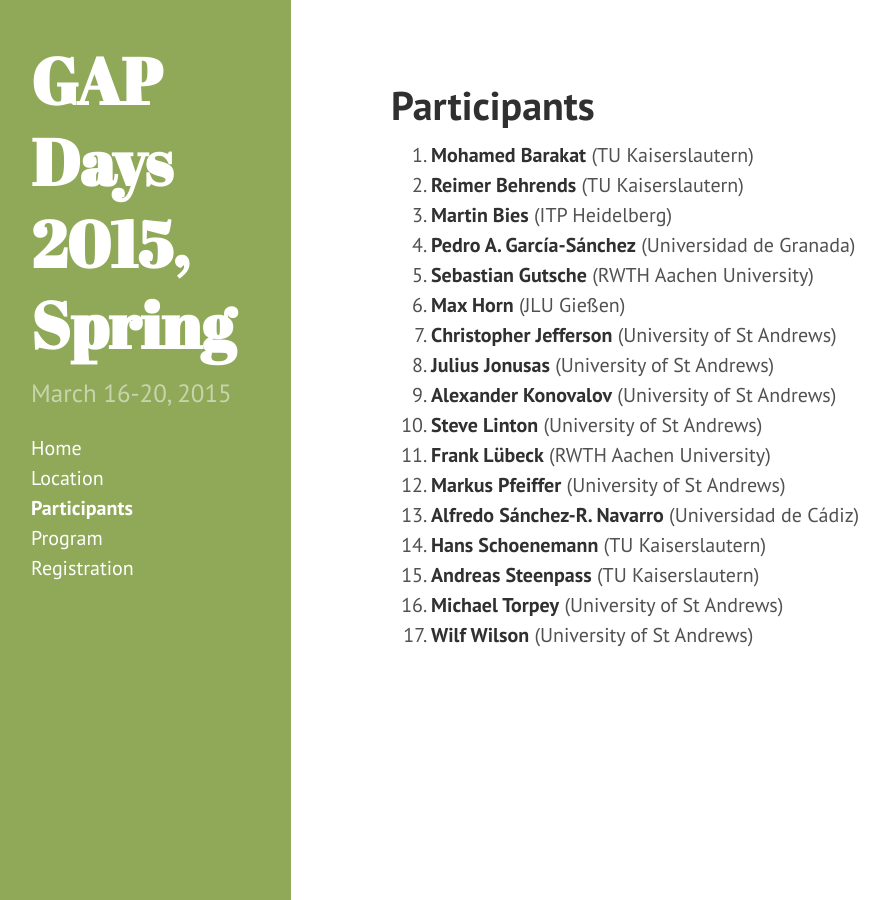
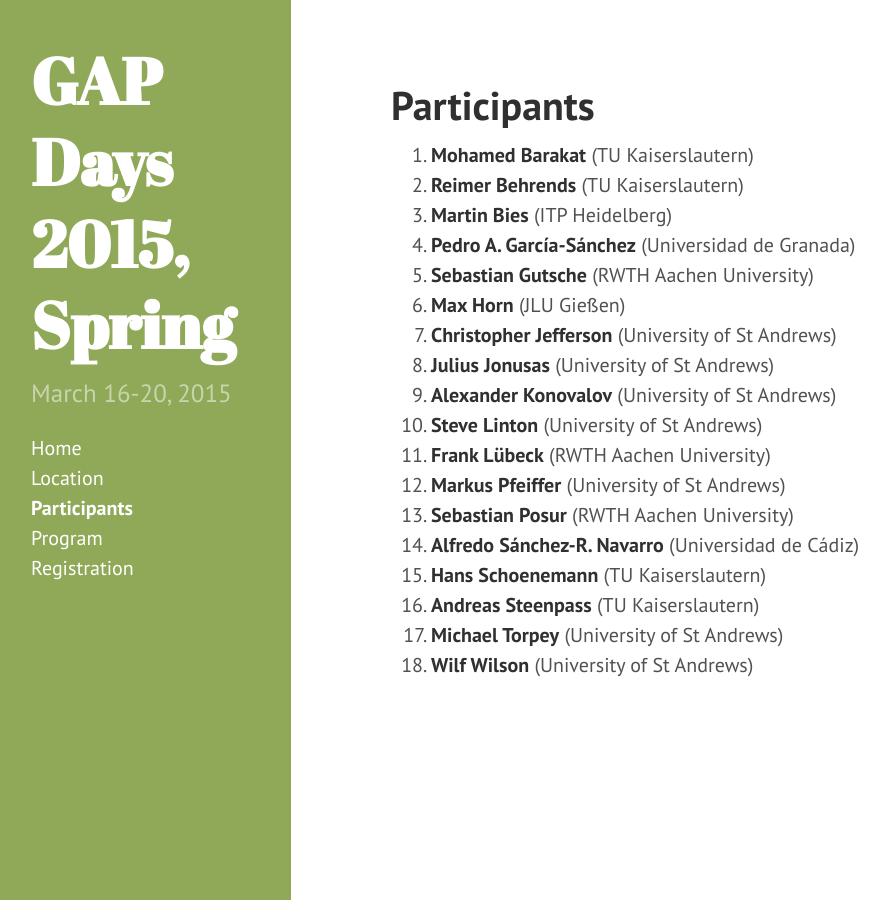
Before and after one commit to gapdays/gapdays2015-spring, a Jekyll site: the page built from participants.md, in a window 1280 px wide. Shown: the whole page, without its empty margins (9-898 px from the left). Built offline with Jekyll 4.4.1, drawn with Linux system fonts in a browser that asks for light colours; Markdown is read by kramdown in place of the engine named in the settings.

Commit message:
added Sebastian Posur

```diff
--- a/_data/participants.yml
+++ b/_data/participants.yml
@@ -34,6 +34,9 @@
 - name: Markus Pfeiffer
   affiliation: University of St Andrews
 
+- name: Sebastian Posur
+  affiliation: RWTH Aachen University
+
 - name: Alfredo Sánchez-R. Navarro
   affiliation: Universidad de Cádiz
 
```
